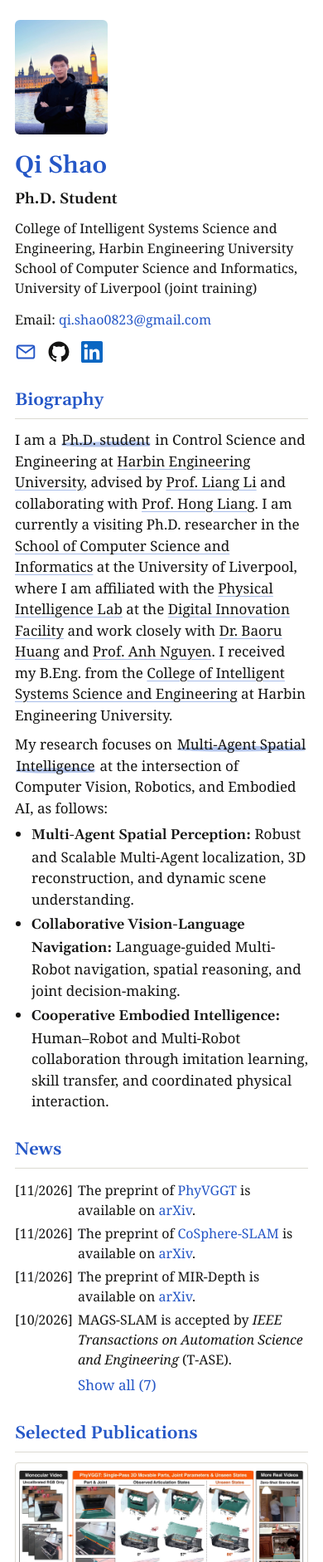
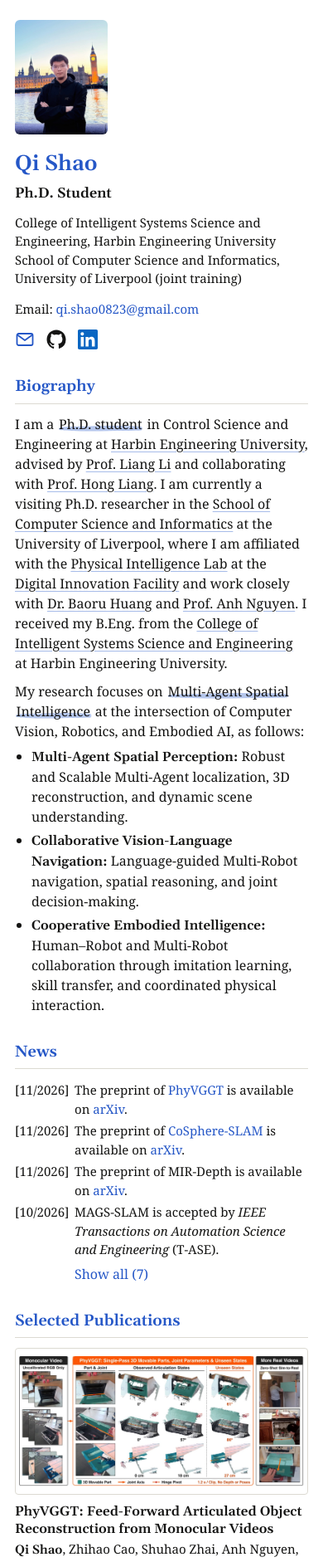
Before and after one commit to qishao11/qishao11.github.io, a plain HTML site: page index.html in a window 390 px wide. Shown: the top 1882 px of the page at 83% size. Drawn offline with nearby package versions, Linux system fonts and the light colour scheme.

Commit message:
Reduce font sizes: 16px body, 26px name, tighter line height
Co-Authored-By: Claude Fable 5.2 <noreply@anthropic.com>

```diff
--- a/home.css
+++ b/home.css
@@ -31,8 +31,8 @@ body {
   background: #FFFFFF;
   color: var(--text);
   font-family: var(--sans);
-  font-size: 18px;
-  line-height: 1.45;
+  font-size: 16px;
+  line-height: 1.35;
 }
 
 a { color: var(--brand); text-decoration: none; }
@@ -59,7 +59,7 @@ a:not([href]), a:not([href]):hover { color: var(--brand); text-decoration: none;
 .header h1 {
   margin: 0 0 4px;
   font-family: var(--bold);
-  font-size: 32px;
+  font-size: 26px;
   font-weight: 600;
   color: var(--brand);
 }
@@ -67,7 +67,7 @@ a:not([href]), a:not([href]):hover { color: var(--brand); text-decoration: none;
 .header .role {
   margin: 0 0 14px;
   font-family: var(--bold);
-  font-size: 20px;
+  font-size: 18px;
   font-weight: 600;
 }
 
@@ -83,7 +83,7 @@ a:not([href]), a:not([href]):hover { color: var(--brand); text-decoration: none;
 
 .links a { display: inline-flex; color: var(--text); }
 .links a:hover { color: var(--brand); }
-.links svg { width: 26px; height: 26px; }
+.links svg { width: 24px; height: 24px; }
 .links .ic-fill { fill: currentColor; }
 .links .ic-linkedin { color: #0A66C2; }
 .links .ic-mail { fill: none; stroke: var(--brand); stroke-width: 1.8; stroke-linejoin: round; }
@@ -99,16 +99,16 @@ a:not([href]), a:not([href]):hover { color: var(--brand); text-decoration: none;
 
 /* Section headings */
 h2 {
-  margin: 40px 0 14px;
+  margin: 30px 0 12px;
   padding-bottom: 6px;
   border-bottom: 1px solid var(--line);
   font-family: var(--bold);
-  font-size: 22px;
+  font-size: 20px;
   font-weight: 600;
   color: var(--brand);
 }
 
-h2 .aside { font-family: var(--serif); font-size: 17px; font-weight: 400; }
+h2 .aside { font-family: var(--serif); font-size: 16px; font-weight: 400; }
 
 section p { margin: 0 0 10px; }
 
@@ -121,7 +121,7 @@ section p { margin: 0 0 10px; }
 
 .news li {
   display: grid;
-  grid-template-columns: 82px 1fr;
+  grid-template-columns: 74px 1fr;
   gap: 8px;
   padding: 1px 0;
 }
@@ -129,7 +129,7 @@ section p { margin: 0 0 10px; }
 .news .date { font-variant-numeric: tabular-nums; font-weight: 500; }
 .news.collapsed li:nth-child(n+5) { display: none; }
 .news-toggle {
-  margin: 4px 0 0 90px;
+  margin: 4px 0 0 82px;
   padding: 0;
   border: 0;
   background: none;
@@ -146,8 +146,8 @@ section p { margin: 0 0 10px; }
   gap: 26px;
   align-items: center;
   margin-bottom: 20px;
-  font-size: 17px;
-  line-height: 1.35;
+  font-size: 16px;
+  line-height: 1.3;
 }
 
 .pub img {
@@ -162,7 +162,7 @@ section p { margin: 0 0 10px; }
   cursor: zoom-in;
 }
 
-.pub .title { font-family: var(--bold); font-size: 18px; font-weight: 600; line-height: 1.2; margin-bottom: 3px; }
+.pub .title { font-family: var(--bold); font-size: 16px; font-weight: 600; line-height: 1.2; margin-bottom: 3px; }
 .pub .venue { font-style: italic; color: #EA580C; }
 .pub p { margin: 0; }
 .pub .tag { margin-top: 2px; }
@@ -170,7 +170,7 @@ section p { margin: 0 0 10px; }
 .links-line { margin-top: 3px !important; }
 .links-line span { margin: 0 4px; color: var(--line); }
 
-.note { margin-top: 6px; font-size: 15px; }
+.note { margin-top: 6px; font-size: 14px; }
 
 /* Plain lists */
 .plain { margin: 0; padding-left: 20px; }
@@ -195,8 +195,8 @@ section p { margin: 0 0 10px; }
   grid-template-columns: 300px 1fr;
   gap: 26px;
   align-items: center;
-  font-size: 17px;
-  line-height: 1.35;
+  font-size: 16px;
+  line-height: 1.3;
 }
 
 .project p { margin: 0 0 3px; }
@@ -207,7 +207,7 @@ footer {
   margin-top: 48px;
   padding-top: 12px;
   border-top: 1px solid var(--line);
-  font-size: 15px;
+  font-size: 14px;
 }
 
 /* Image zoom */
@@ -227,20 +227,20 @@ footer {
 .zoom img { max-width: 100%; max-height: 100%; border-radius: 4px; background: #FFFFFF; }
 
 @media (max-width: 680px) {
-  body { font-size: 17px; line-height: 1.5; }
+  body { font-size: 16px; line-height: 1.5; }
   .wrap { padding: 24px 18px 40px; }
   .header { flex-direction: column-reverse; gap: 16px; }
   .photo { width: 112px; height: 138px; flex-basis: auto; }
-  .header h1 { font-size: 29px; }
-  .header .role { font-size: 18px; margin-bottom: 10px; }
-  .header p { font-size: 16px; }
-  h2 { margin: 30px 0 12px; font-size: 21px; }
-  .news-toggle { margin-left: 76px; }
-  .news li { grid-template-columns: 70px 1fr; gap: 6px; font-size: 16px; padding: 2px 0; }
-  .pub, .project { grid-template-columns: 1fr; gap: 10px; margin-bottom: 28px; font-size: 16px; line-height: 1.4; }
-  .pub .title { font-size: 17px; line-height: 1.3; }
+  .header h1 { font-size: 26px; }
+  .header .role { font-size: 17px; margin-bottom: 10px; }
+  .header p { font-size: 15px; }
+  h2 { margin: 30px 0 12px; font-size: 19px; }
+  .news-toggle { margin-left: 72px; }
+  .news li { grid-template-columns: 66px 1fr; gap: 6px; font-size: 15px; padding: 2px 0; }
+  .pub, .project { grid-template-columns: 1fr; gap: 10px; margin-bottom: 28px; font-size: 15px; line-height: 1.4; }
+  .pub .title { font-size: 16px; line-height: 1.3; }
   .entry { flex-direction: column; gap: 0; margin-bottom: 10px; }
-  .entry .when { font-size: 16px; }
+  .entry .when { font-size: 15px; }
   .plain li { margin: 4px 0; }
 }
 
--- a/index.html
+++ b/index.html
@@ -11,7 +11,7 @@
   <link rel="preconnect" href="https://fonts.googleapis.com">
   <link rel="preconnect" href="https://fonts.gstatic.com" crossorigin>
   <link rel="stylesheet" href="https://fonts.googleapis.com/css2?family=Gelasio:wght@600&display=swap">
-  <link rel="stylesheet" href="home.css?v=20261124a">
+  <link rel="stylesheet" href="home.css?v=20261124b">
 </head>
 
 <body>
```
